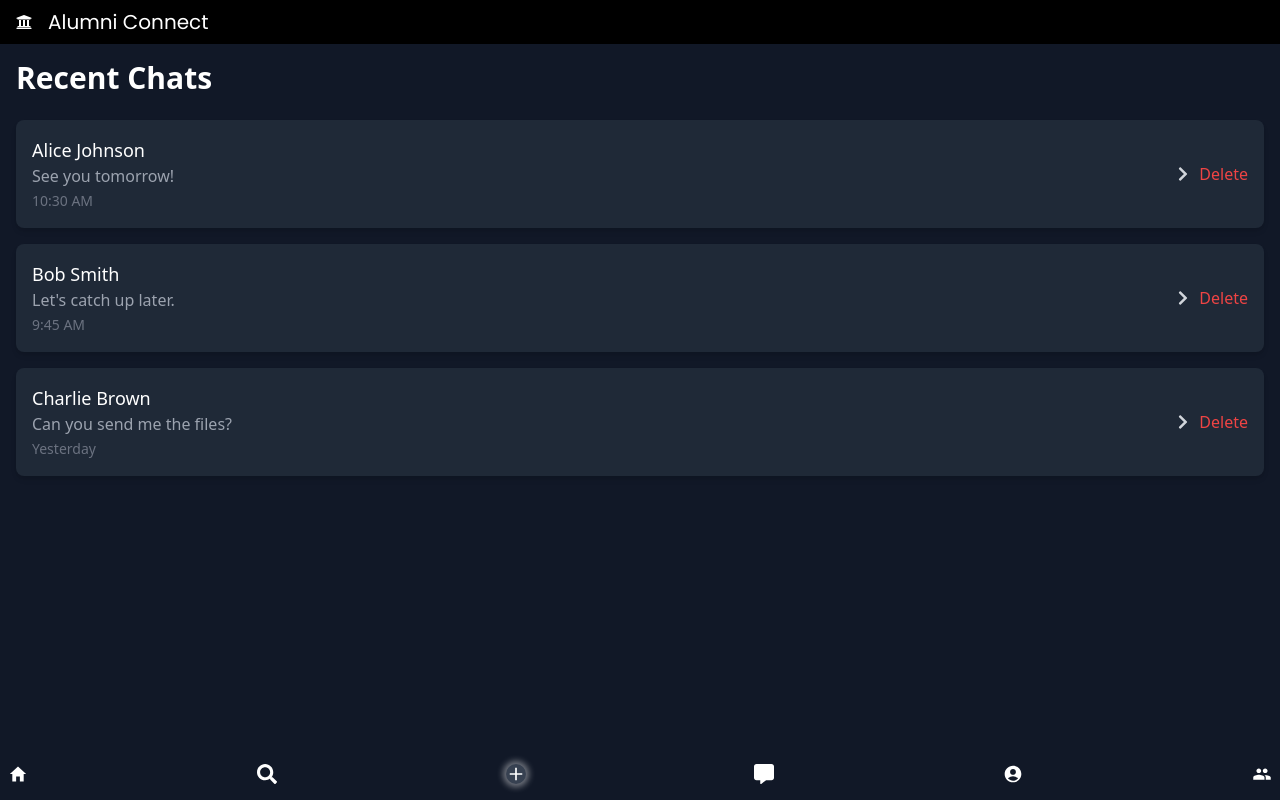
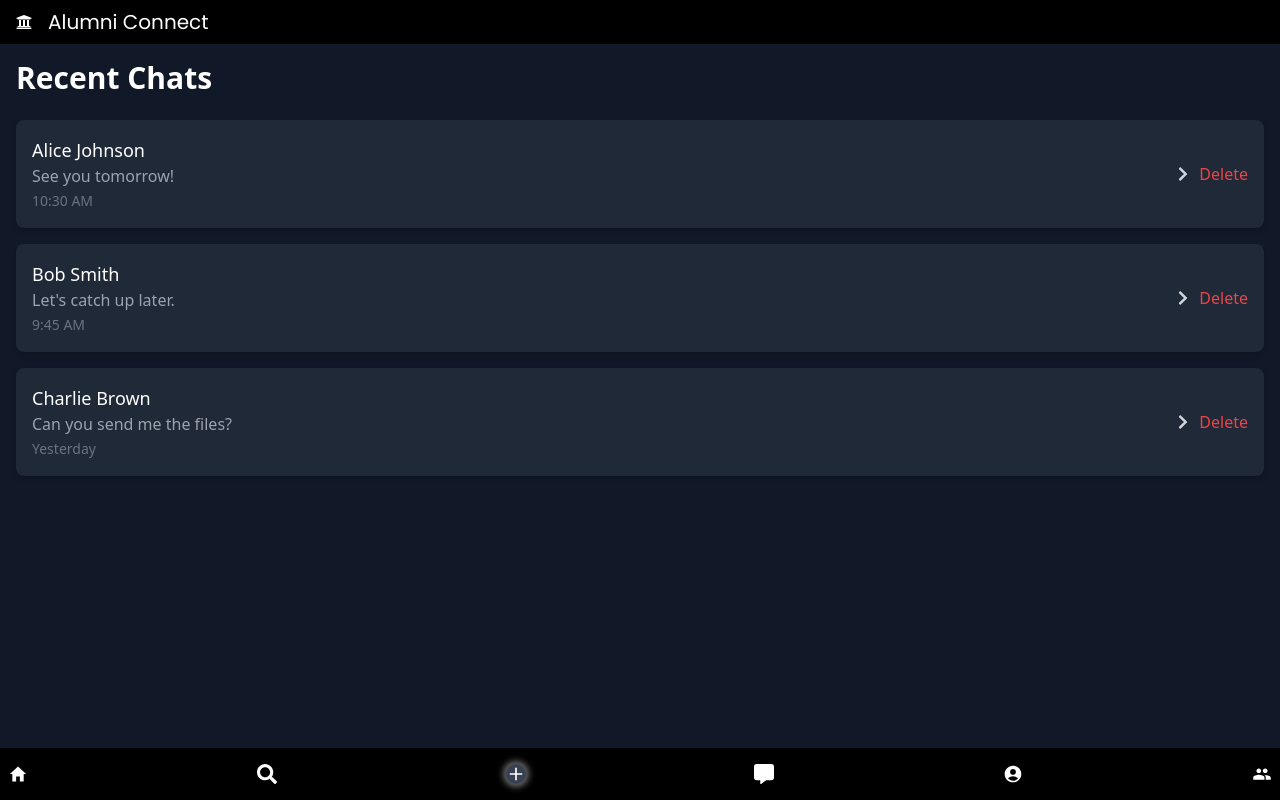
Before and after one commit to Taruncodesinc/AlumniConnect, a React (Vite) app: page /Messaging in a window 1280 px wide. Built offline with nearby package versions, Linux system fonts and the light colour scheme.

Commit message:
uapdted userprofile

```diff
--- a/src/MobileNav.jsx
+++ b/src/MobileNav.jsx
@@ -15,7 +15,7 @@ const MobileNav = () => {
   };
 
   return (
-    <div>
+    <div className='bg-black'>
       <ul className='flex justify-between w-full items-baseline text-[20px] text-white py-4 px-2'>
         <NavLink to='/home'><IoMdHome /></NavLink>
         <NavLink to='/jobPortal'><FaSearch /></NavLink>
--- a/src/pages/UserProfilePage.jsx
+++ b/src/pages/UserProfilePage.jsx
@@ -12,7 +12,7 @@ const UserProfilePage = () => {
   return (
     <div>
       <Navbar />
-      <div className='bg-black h-[100vh] w-[100vw]'>
+      <div className='bg-red-100 h-[100vh] w-[100vw]'>
         {
           activeUser ? (
             // Only pass primitive values to UserProfile
```
